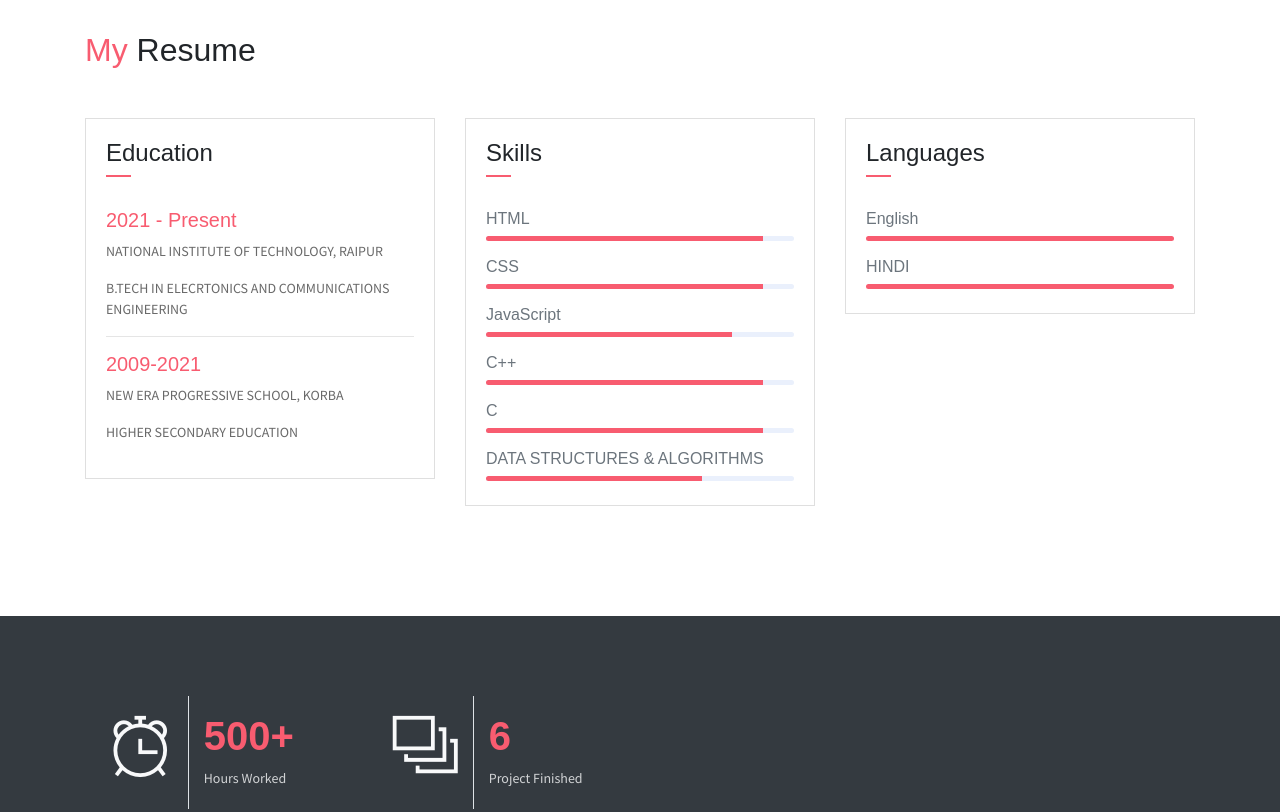
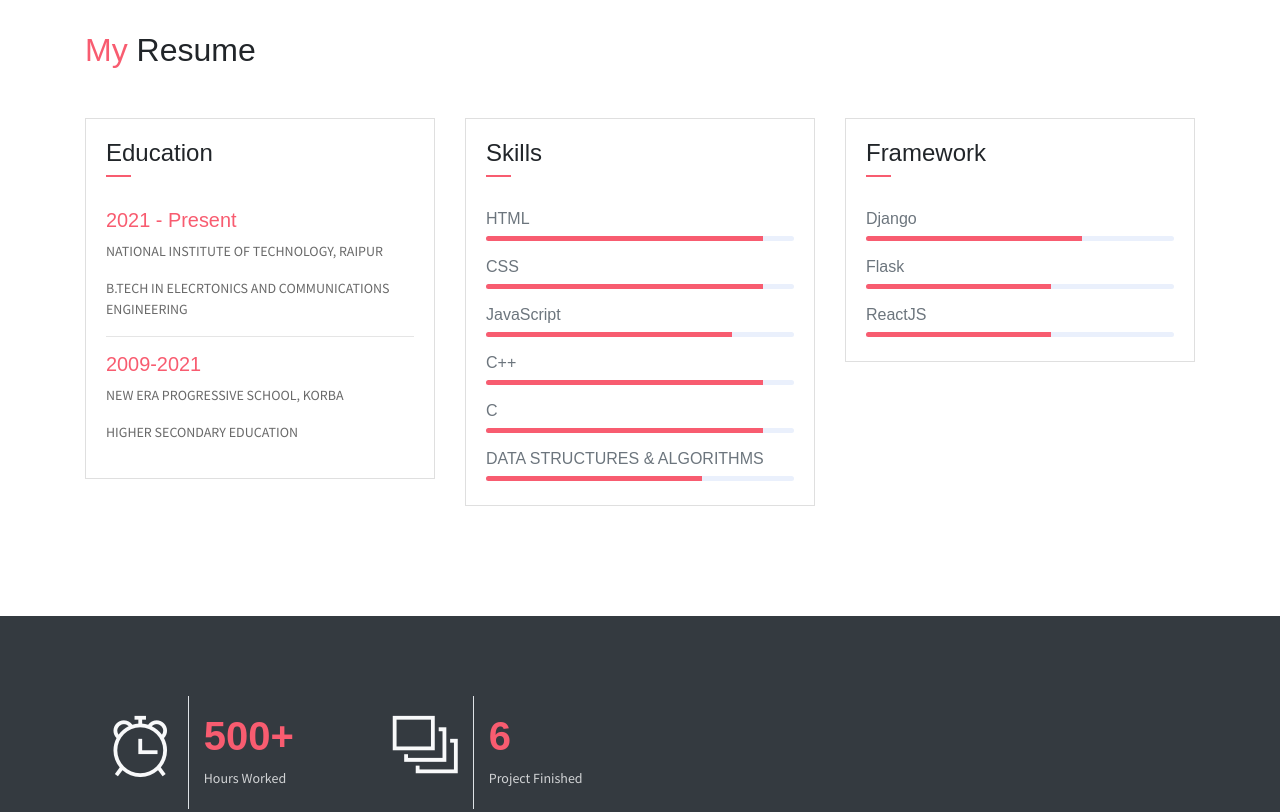
Before and after one commit to bmpskvas/khushi-port, a plain HTML site: page index.html in a window 1280 px wide. Shown: the part 1140-1952 px from the top of the page. Drawn offline with Linux system fonts and the light colour scheme; some packages are replaced by stand-ins of ours.

Commit message:
projects added

```diff
--- a/index.html
+++ b/index.html
@@ -205,19 +205,24 @@
                     <div class="card">
                         <div class="card-header">
                             <div class="pull-left">
-                                <h4 class="mt-2">Languages</h4>
+                                <h4 class="mt-2">Framework</h4>
                                 <span class="line"></span>
                             </div>
                         </div>
                         <div class="card-body pb-2">
-                            <h6>English</h6>
+                            <h6>Django</h6>
                             <div class="progress mb-3">
-                                <div class="progress-bar bg-danger" role="progressbar" style="width: 100%"
+                                <div class="progress-bar bg-danger" role="progressbar" style="width: 70%"
                                     aria-valuenow="25" aria-valuemin="0" aria-valuemax="100"></div>
                             </div>
-                            <h6>HINDI</h6>
+                            <h6>Flask</h6>
                             <div class="progress mb-3">
-                                <div class="progress-bar bg-danger" role="progressbar" style="width: 100%"
+                                <div class="progress-bar bg-danger" role="progressbar" style="width: 60%"
+                                    aria-valuenow="25" aria-valuemin="0" aria-valuemax="100"></div>
+                            </div>
+                            <h6>ReactJS</h6>
+                            <div class="progress mb-3">
+                                <div class="progress-bar bg-danger" role="progressbar" style="width: 60%"
                                     aria-valuenow="25" aria-valuemin="0" aria-valuemax="100"></div>
                             </div>
                         </div>
@@ -277,8 +282,7 @@
                     for effective solution development.</li>
                 <a target="_blank" href="https://cmmhampers.vercel.app/">Link to project</a>
             </ul>
-            <hr>
-            <h1 class="mb-5"><span class="text-danger">MY</span> PROJECTS</h1>
+
             <h5>NIRF-CU-7.0</h5>
             <ul>
                 <li> Developed winning solution addressing complex challenges in data analysis, visualization, and
```
